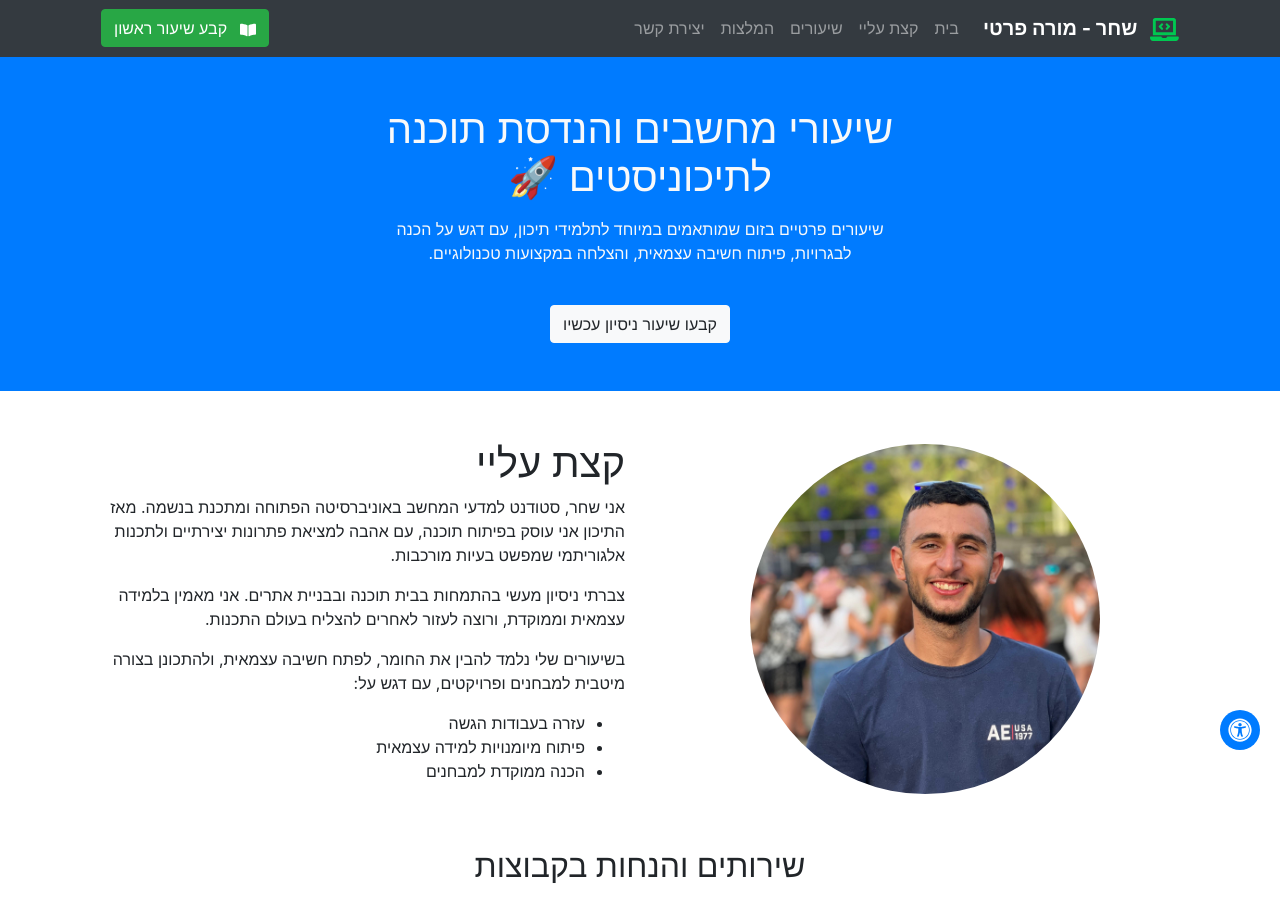
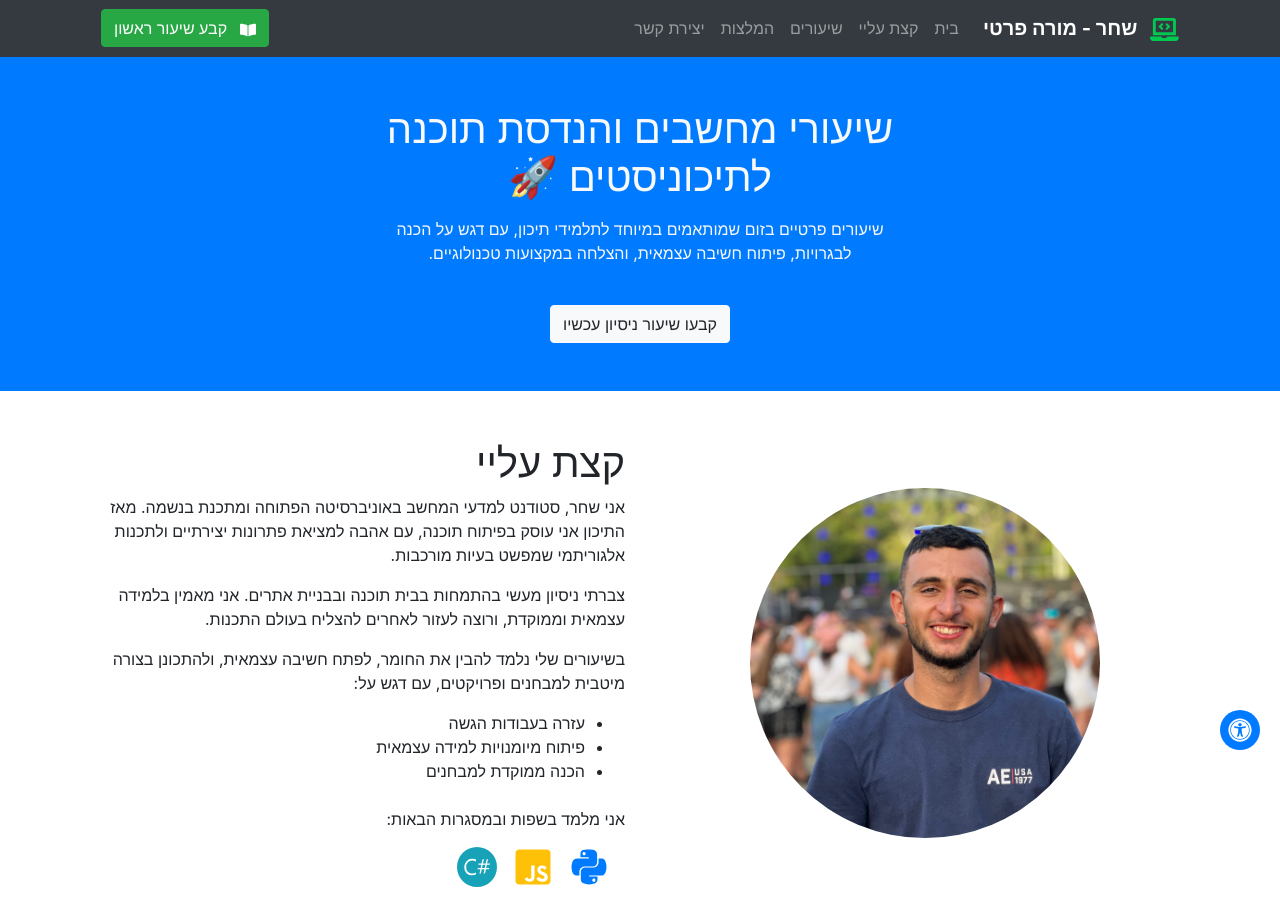
Before and after one commit to IamShaharFar/Shahar-Code-Tutor, a React (Create React App) app: page / in a window 1280 px wide. Shown: the top 907 px of the page. Built offline with nearby package versions, Linux system fonts and the light colour scheme.

Commit message:
github pages

```diff
--- a/src/components/About.js
+++ b/src/components/About.js
@@ -1,5 +1,7 @@
 import React from 'react';
 import { Container, Row, Col } from 'react-bootstrap';
+import { FaPython, FaJsSquare } from 'react-icons/fa';
+import { SiCsharp } from 'react-icons/si'; // Import C# icon from Simple Icons
 import me from '../images/me.jpg';
 
 function About() {
@@ -40,6 +42,14 @@ function About() {
             <li>פיתוח מיומנויות למידה עצמאית</li>
             <li>הכנה ממוקדת למבחנים</li>
           </ul>
+          <p className="mt-4">
+            אני מלמד בשפות ובמסגרות הבאות:
+          </p>
+          <div className="d-flex justify-content-start align-items-center">
+            <FaPython size={40} className="me-3 text-primary" title="Python" />
+            <FaJsSquare size={40} className="me-3 text-warning" title="JavaScript" />
+            <SiCsharp size={40} className="me-3 text-info" title="C#" /> {/* Added C# icon */}
+          </div>
         </Col>
       </Row>
     </Container>
```
Also changed, not shown: package.json (indentation only), 1 other file (tests, documents, lock files or other folders).
